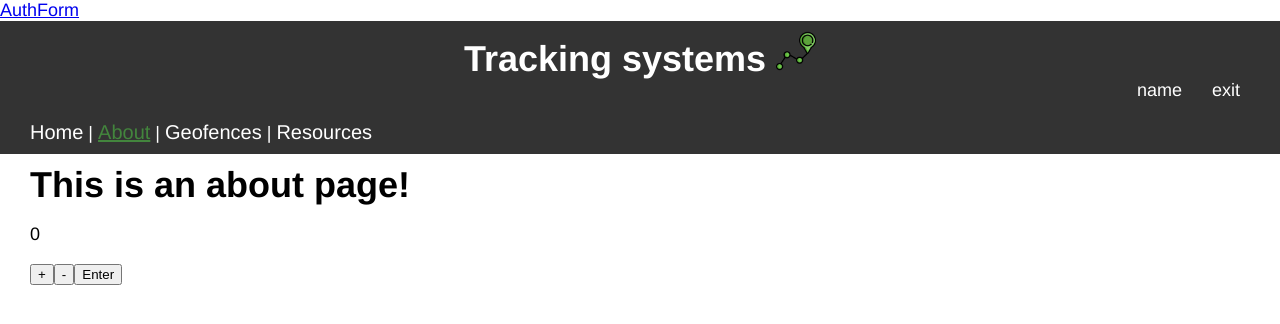
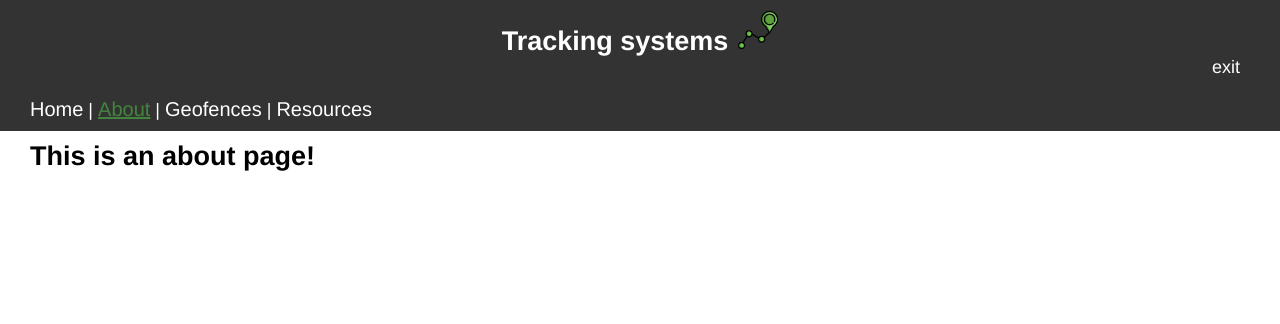
Before and after one commit to ellegre/wiaapp2, a Vue app: page /about in a window 1280 px wide. Shown: the top 324 px of the page. Built offline with nearby package versions, Linux system fonts and the light colour scheme.

Commit message:
Состояниебез авторизации

```diff
--- a/package.json
+++ b/package.json
@@ -8,8 +8,10 @@
     "lint": "vue-cli-service lint"
   },
   "dependencies": {
+    "axios": "^0.19.2",
     "core-js": "^3.4.4",
     "vue": "^2.6.10",
+    "vue-axios": "^2.1.5",
     "vue-router": "^3.1.3",
     "vuex": "^3.1.2"
   },
--- a/public/index.html
+++ b/public/index.html
@@ -12,7 +12,6 @@
     </noscript>
     <div id="app"></div>
     <script src="https://hst-api.wialon.com/wsdk/script/wialon.js">
-
     </script>
     <!-- built files will be auto injected -->
   </body>
--- a/src/App.vue
+++ b/src/App.vue
@@ -1,6 +1,11 @@
 <template>
   <div id="app">
-    <router-link to="/login">AuthForm</router-link>
+    <section v-if="errored">
+      <p>The information is not available at the moment, please try back later</p>
+    </section>
+    <section v-else>
+      <div v-if="loading">Loading...</div>
+      <div v-else>
         <Header></Header>
         <div id="nav">
           <router-link to="/">Home</router-link> |
@@ -8,18 +13,36 @@
           <router-link to="/geofences">Geofences</router-link> |
           <router-link to="/resources">Resources</router-link>
         </div>
-    <router-view />
+        <router-view></router-view>
+      </div>
+    </section>
   </div>
 </template>
 
 <script>
 import Header from './components/Header.vue'
+//import axios from "axios";
+//import VueAxios from "vue-axios";
 
 export default {
   components: {
     Header
   },
+  data() {
+    return {
+      info: null,
+      loading: false,
+      errored: false
+    };
+  },
   computed: {
+
+  },
+
+  filters: {
+
+  },
+  mounted() {
 
   }
 }
--- a/src/components/Header.vue
+++ b/src/components/Header.vue
@@ -4,7 +4,7 @@
         <h1 class="header__title">Tracking systems</h1>
         <img class="header__logo" src="../assets/track.png" width="40" height="40" alt="logo">
         <div class="logout">
-          <span class="logout__span" id="username">{{`` || ``}} name</span>
+          <span class="logout__span" id="username">{{ userName || `` }}</span>
           <button class="logout__btn">exit</button>
         </div>
       </div>
@@ -15,7 +15,10 @@
 <script>
 export default {
 
-  props: {
+  computed: {
+     userName() {
+      return this.$store.state.user.name;
+    }
 
   }
 };
--- a/src/main.js
+++ b/src/main.js
@@ -2,7 +2,9 @@ import Vue from "vue";
 import App from "./App.vue";
 import router from "./router";
 import store from "./store";
-import './assets/css/style.css';
+
+
+import "./assets/css/style.css";
 
 Vue.config.productionTip = false;
 
--- a/src/store/index.js
+++ b/src/store/index.js
@@ -22,8 +22,7 @@ export default new Vuex.Store({
 
   },
   mutations: {
-  	increment: state => state.count++,
-  	decrement: state => state.count-- ,
+
     openWin: state => {
       window.open(state.url, "_blank", "width=760, height=500, top=300, left=500");
     },
--- a/src/views/About.vue
+++ b/src/views/About.vue
@@ -1,30 +1,18 @@
 <template>
   <div class="about container">
     <h1>This is an about page!</h1>
-    <p>{{ count }}</p>
-    <button @click="increment">+</button>
-    <button @click="decrement">-</button>
-    <button @click="openWin">Enter</button>
+
   </div>
 </template>
 <script>
 //import { mapState } from 'vuex';
 export default {
 	computed: {
-	  count() {
-		return this.$store.state.count
-		},
       url() {
 		return this.$store.state.url
 	  }
 	},
 	methods: {
-      increment() {
-		this.$store.commit("increment")
-	  },
-	  decrement() {
-		this.$store.commit("decrement")
-	  },
       openWin() {
 		this.$store.commit("openWin")
 	  }
--- a/src/views/AuthForm.vue
+++ b/src/views/AuthForm.vue
@@ -1,7 +1,6 @@
 <template>
   <div class="auth container">
     <iframe class="wialon__form" v-bind:src="url"></iframe>
-    <button @click="getToken">token</button>
   </div>
 </template>
 <script>
@@ -17,9 +16,9 @@ export default {
 	},
 	methods: {
       getToken() {
-		this.$store.commit("getToken")
-	  },
-    }
+  		  this.$store.commit("getToken")
+  	  },
+  }
 };
 </script>
 <style >
```
Also changed, not shown: 1 other file (tests, documents, lock files or other folders). Lines whose indentation alone changed are shown as unchanged.
